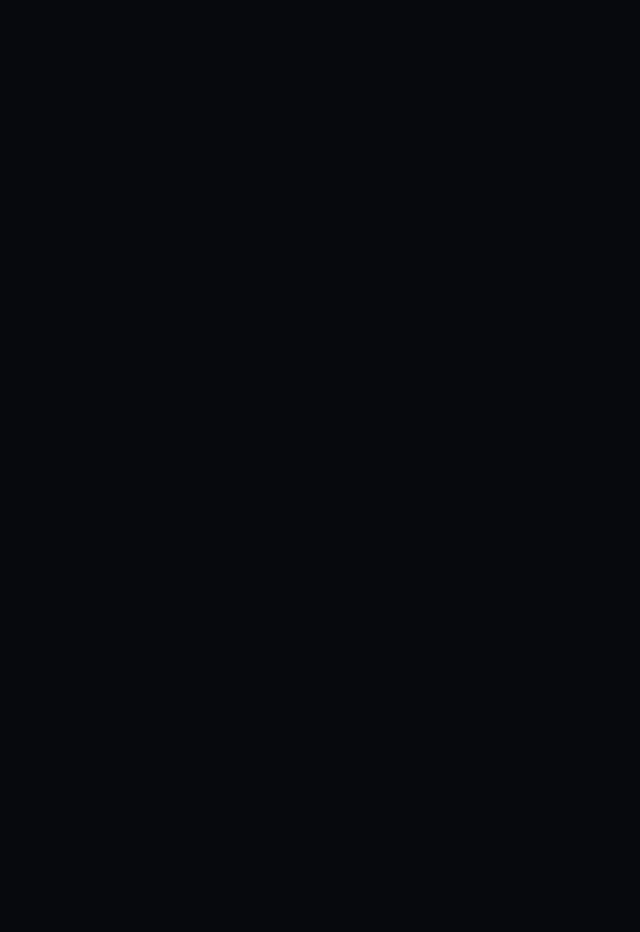
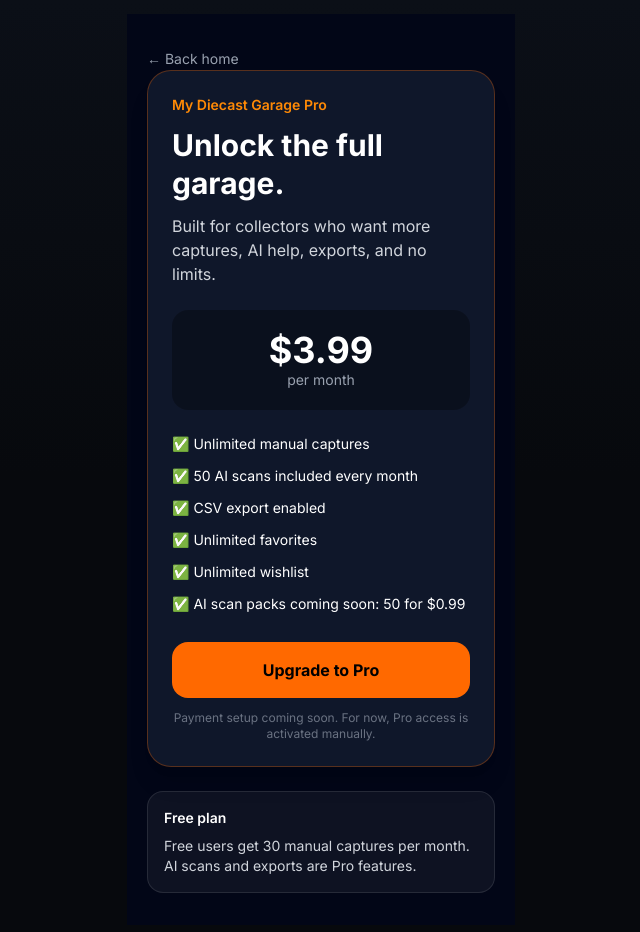
Before and after one commit to fuegodiecasttoys-png/mydiecastgarage, a Next.js app: page /pro in a window 1280 px wide. Before the commit this address had no page. Shown: the top 932 px of the page, without its empty margins (319-959 px from the left). Before the commit the page ends 800 px from the top, so only its background shows below. Built offline with nearby package versions, Linux system fonts and the light colour scheme.

Commit message:
feat: add Pro page with pricing and features

```diff
--- a/app/pro/page.tsx
+++ b/app/pro/page.tsx
@@ -1,5 +1,58 @@
-import { redirect } from "next/navigation"
+import Link from "next/link"
 
-export default function LegacyPricingRouteRedirect() {
-  redirect("/")
+export default function ProPage() {
+  return (
+    <main className="min-h-screen bg-[#020617] text-white px-5 py-8">
+      <div className="mx-auto max-w-md space-y-6">
+        <Link href="/" className="text-sm text-gray-400">
+          ← Back home
+        </Link>
+
+        <div className="rounded-3xl border border-orange-500/30 bg-[#0f172a] p-6 shadow-xl">
+          <p className="text-sm font-semibold text-orange-400">
+            My Diecast Garage Pro
+          </p>
+
+          <h1 className="mt-3 text-3xl font-bold leading-tight">
+            Unlock the full garage.
+          </h1>
+
+          <p className="mt-3 text-gray-300">
+            Built for collectors who want more captures, AI help, exports, and no limits.
+          </p>
+
+          <div className="mt-6 rounded-2xl bg-black/30 p-5 text-center">
+            <p className="text-4xl font-bold">$3.99</p>
+            <p className="text-sm text-gray-400">per month</p>
+          </div>
+
+          <div className="mt-6 space-y-3 text-sm">
+            <p>✅ Unlimited manual captures</p>
+            <p>✅ 50 AI scans included every month</p>
+            <p>✅ CSV export enabled</p>
+            <p>✅ Unlimited favorites</p>
+            <p>✅ Unlimited wishlist</p>
+            <p>✅ AI scan packs coming soon: 50 for $0.99</p>
+          </div>
+
+          <button
+            className="mt-7 w-full rounded-2xl bg-orange-500 py-4 font-bold text-black"
+          >
+            Upgrade to Pro
+          </button>
+
+          <p className="mt-3 text-center text-xs text-gray-500">
+            Payment setup coming soon. For now, Pro access is activated manually.
+          </p>
+        </div>
+
+        <div className="rounded-2xl border border-white/10 bg-white/5 p-4 text-sm text-gray-300">
+          <p className="font-semibold text-white">Free plan</p>
+          <p className="mt-2">
+            Free users get 30 manual captures per month. AI scans and exports are Pro features.
+          </p>
+        </div>
+      </div>
+    </main>
+  )
 }
```
